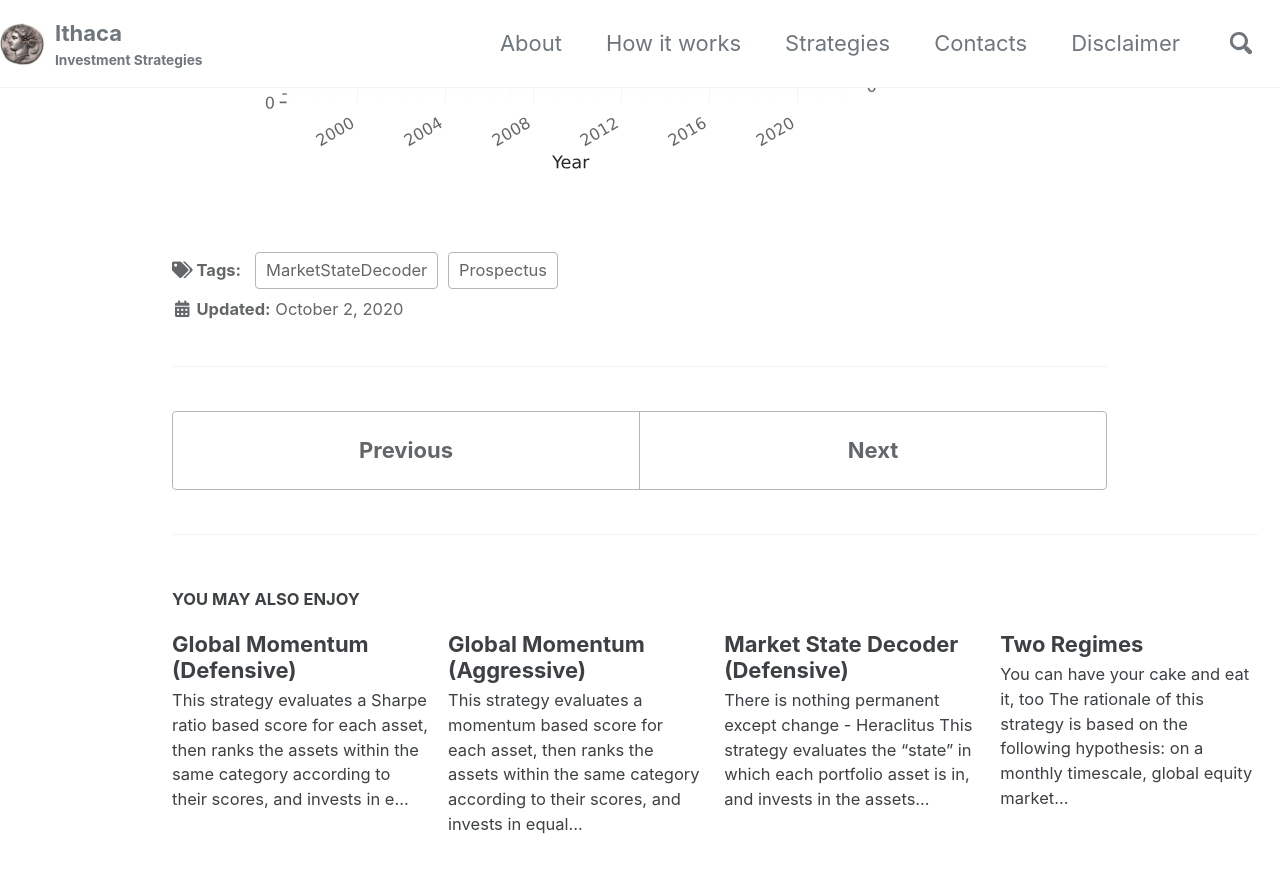
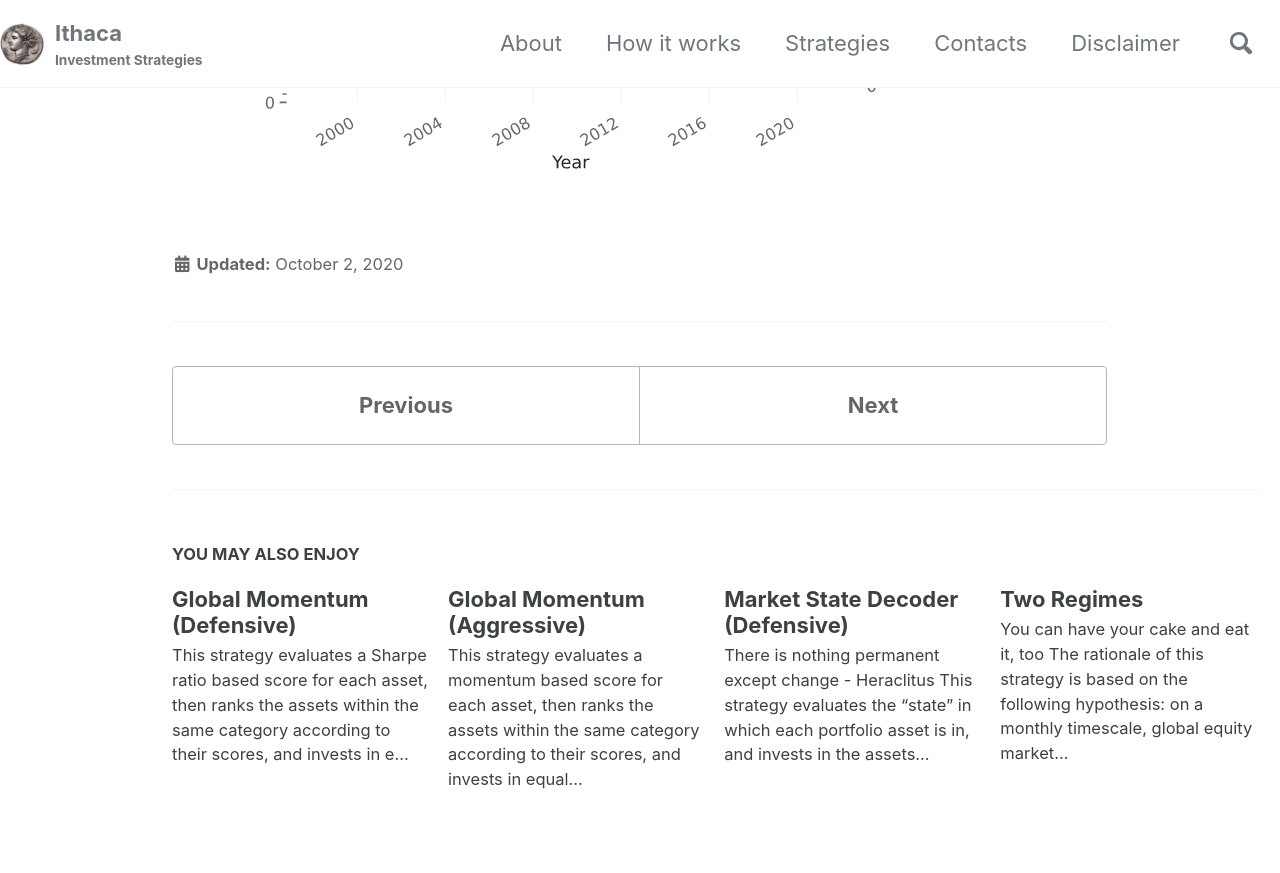
Before and after one commit to IthacaResearch/ithacaresearch.github.io, a Jekyll site: the page built from _posts/2020-10-02-Market-State-Decoder-Aggressive.md, in a window 1280 px wide and 900 px high, scrolled down 1655 px. Shown: the top 873 px of the window. Built offline with Jekyll 4.4.1, drawn with Linux system fonts in a browser that asks for light colours; cached includes are drawn as plain includes.

Commit message:
Update 2020-10-02-Market-State-Decoder-Aggressive.md

```diff
--- a/_posts/2020-10-02-Market-State-Decoder-Aggressive.md
+++ b/_posts/2020-10-02-Market-State-Decoder-Aggressive.md
@@ -1,7 +1,7 @@
 ---
 title: Market State Decoder (Aggressive)
 permalink: /strategies/market-state-decoder-aggressive
-tags: MarketStateDecoder Prospectus
+show_date: false
 excerpt_separator:  <!--more-->
 ---
 
```
